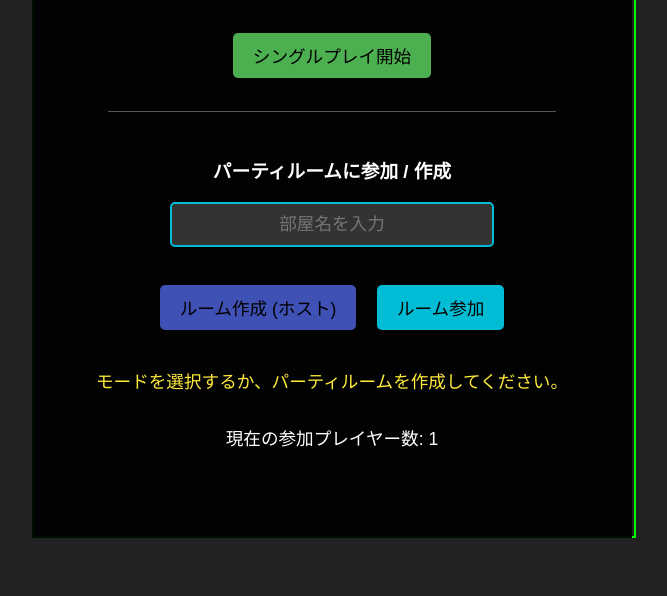
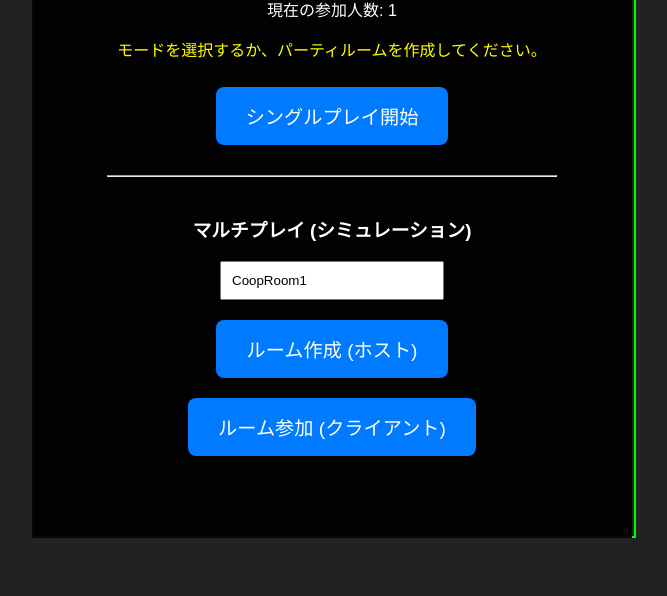
Before and after one commit to Rayama0987/Gam3, a plain HTML site: page index.html in a window 1280 px wide. Shown: the part 204-800 px from the top of the page, without its empty margins (308-975 px from the left). Drawn offline with Linux system fonts and the light colour scheme.

Commit message:
Update index.html

```diff
--- a/index.html
+++ b/index.html
@@ -3,7 +3,7 @@
 <head>
     <meta charset="UTF-8">
     <meta name="viewport" content="width=device-width, initial-scale=1.0">
-    <title>強化シューティングゲーム ロビー</title>
+    <title>協力プレイ対応 強化シューティングゲーム</title>
     <style>
         body {
             display: flex;
@@ -34,13 +34,20 @@
         #hud {
             max-width: 600px;
             width: 90vw;
-            display: flex;
-            justify-content: space-between;
+            display: none; /* 初期状態では非表示 */
+            flex-direction: column; /* プレイヤー情報を縦に並べる */
             padding: 10px 0;
             font-size: 1.2em;
         }
+        .player-info {
+            display: flex;
+            justify-content: space-between;
+            margin-bottom: 5px;
+            border-bottom: 1px dotted #444;
+            padding-bottom: 3px;
+        }
 
-        /* ロビー画面のスタイル */
+        /* --- ロビー画面 --- */
         #lobby-screen {
             position: absolute;
             top: 0;
@@ -49,60 +56,36 @@
             height: 100%;
             background-color: rgba(0, 0, 0, 0.95);
             color: #fff;
-            display: none;
+            display: flex;
             flex-direction: column;
             justify-content: center;
             align-items: center;
             padding: 20px;
             box-sizing: border-box;
             text-align: center;
-            z-index: 40;
+            z-index: 50;
+        }
+        #room-controls button, #mode-selection button {
+             padding: 15px 30px;
+             margin: 10px;
+             font-size: 1.2em;
+             cursor: pointer;
+             background-color: #007bff;
+             color: white;
+             border: none;
+             border-radius: 8px;
+        }
+        #room-controls button:hover, #mode-selection button:hover {
+            background-color: #0056b3;
+        }
+        #start-multi-game-button {
+             background-color: #28a745;
+             display: none; /* ホストにのみ表示 */
         }
 
-        #lobby-screen h2 {
-            font-size: 2.5em;
-            color: #00ff00;
-            margin-bottom: 30px;
-            text-shadow: 0 0 10px rgba(0, 255, 0, 0.5);
-        }
-
-        .lobby-input {
-            padding: 10px;
-            margin-bottom: 15px;
-            border: 2px solid #00bcd4;
-            border-radius: 5px;
-            width: 70%;
-            max-width: 300px;
-            background-color: #333;
-            color: #fff;
-            font-size: 1.1em;
-            text-align: center;
-        }
-
-        .lobby-button-group {
-            margin: 15px 0;
-        }
-
-        .lobby-divider {
-            width: 80%;
-            margin: 25px 0;
-            border: 0;
-            border-top: 1px solid #555;
-        }
-
-        #lobby-message {
-            margin-top: 15px;
-            font-size: 1.1em;
-            color: #ffeb3b;
-        }
-
-        #lobby-player-count-area {
-            margin-top: 15px;
-            font-size: 1.1em;
-        }
-        /* ロビー画面のスタイルここまで */
-
+        /* --- 強化画面 --- */
         #upgrade-screen {
+            /* スタイルはほぼ維持 */
             position: absolute;
             top: 0;
             left: 0;
@@ -132,6 +115,8 @@
         .upgrade-button:hover {
             background-color: #45a049;
         }
+
+        /* --- ゲームオーバー画面 --- */
         #game-over-screen {
             position: absolute;
             top: 0;
@@ -151,65 +136,43 @@
 </head>
 <body>
     <div id="game-area">
+        <canvas id="game-canvas" width="600" height="700"></canvas>
+
         <div id="lobby-screen">
-            <h2>ロビー</h2>
+            <h2>🛸 協力プレイロビー 🛸</h2>
+            <div id="mode-selection">
+                <p>現在の参加人数: <span id="lobby-player-count">1</span></p>
+                <p id="lobby-message" style="color: yellow;"></p>
+                <button onclick="startSinglePlayer()">シングルプレイ開始</button>
+            </div>
 
-            <button class="upgrade-button" onclick="window.startSinglePlayer()">シングルプレイ開始</button>
+            <hr style="width: 80%; margin: 20px 0;">
 
-            <div class="lobby-divider"></div>
-
-            <h3>パーティルームに参加 / 作成</h3>
-            <input type="text" id="room-name" class="lobby-input" placeholder="部屋名を入力">
-            <div class="lobby-button-group">
-                <button class="upgrade-button" style="background-color: #3f51b5;" onclick="window.createOrJoinRoom(true)">ルーム作成 (ホスト)</button>
-                <button class="upgrade-button" style="background-color: #00bcd4;" onclick="window.createOrJoinRoom(false)">ルーム参加</button>
+            <h3>マルチプレイ (シミュレーション)</h3>
+            <div id="room-controls">
+                <input type="text" id="room-name" placeholder="ルーム名を入力" value="CoopRoom1" style="padding: 10px; margin-bottom: 10px; width: 200px;">
+                <br>
+                <button onclick="createOrJoinRoom(true)">ルーム作成 (ホスト)</button>
+                <button onclick="createOrJoinRoom(false)">ルーム参加 (クライアント)</button>
             </div>
-            <p id="lobby-message">モードを選択するか、パーティルームを作成してください。</p>
-            <p id="lobby-player-count-area">現在の参加プレイヤー数: <span id="lobby-player-count">1</span></p>
-            <button id="start-multi-game-button" class="upgrade-button" style="background-color: #ff9800; margin-top: 20px; display: none;" onclick="window.startGame()">マルチプレイ開始</button>
+            <button id="start-multi-game-button" onclick="startGame()">ゲーム開始</button>
         </div>
-
-        <canvas id="game-canvas" width="600" height="700"></canvas>
 
         <div id="upgrade-screen">
             <h2>✨ 強化タイム ✨</h2>
+            <p id="upgrade-message" style="margin-top: 20px; color: yellow;"></p>
             <p>現在のスコア: <span id="upgrade-score">0</span></p>
             <p>強化コスト: **10 スコア**</p>
             <p>アップグレードを選択してください:</p>
 
             <div id="upgrade-buttons-container">
-                <button class="upgrade-button" onclick="applyUpgrade('damage')">
-                    ダメージアップ (現在のLv: 1)
-                </button>
-                <button class="upgrade-button" onclick="applyUpgrade('speed')">
-                    弾丸速度上昇 (現在のLv: 1)
-                </button>
-                <button class="upgrade-button" onclick="applyUpgrade('radius')">
-                    当たり判定拡大 (現在のLv: 1)
-                </button>
-                <br>
-                <button class="upgrade-button" onclick="applyUpgrade('fireRate')">
-                    連射速度上昇 (現在のLv: 1)
-                </button>
-                <button class="upgrade-button" onclick="applyUpgrade('bulletCount')">
-                    一発の弾数上昇 (現在のLv: 1)
-                </button>
-                <button class="upgrade-button" onclick="applyUpgrade('bounce')">
-                    バウンド確率上昇 (現在のLv: 0)
-                </button>
-                <br>
-                <button class="upgrade-button" onclick="applyUpgrade('autoAim')">
-                    オートエイム (現在のLv: 0)
-                </button>
-            </div>
-
-            <p id="upgrade-message" style="margin-top: 20px; color: yellow;"></p>
+                </div>
         </div>
 
         <div id="game-over-screen">
             ゲームオーバー！
             <p style="font-size: 0.5em;">最終スコア: <span id="final-score">0</span></p>
-            <button onclick="window.showLobby()" class="upgrade-button">ロビーに戻る</button>
+            <button onclick="window.location.reload()" class="upgrade-button">ロビーに戻る</button>
         </div>
     </div>
 
@@ -218,5 +181,6 @@
             </div>
     </div>
 
-    <script src="script.js"></script> </body>
+    <script src="script.js"></script>
+</body>
 </html>
```
